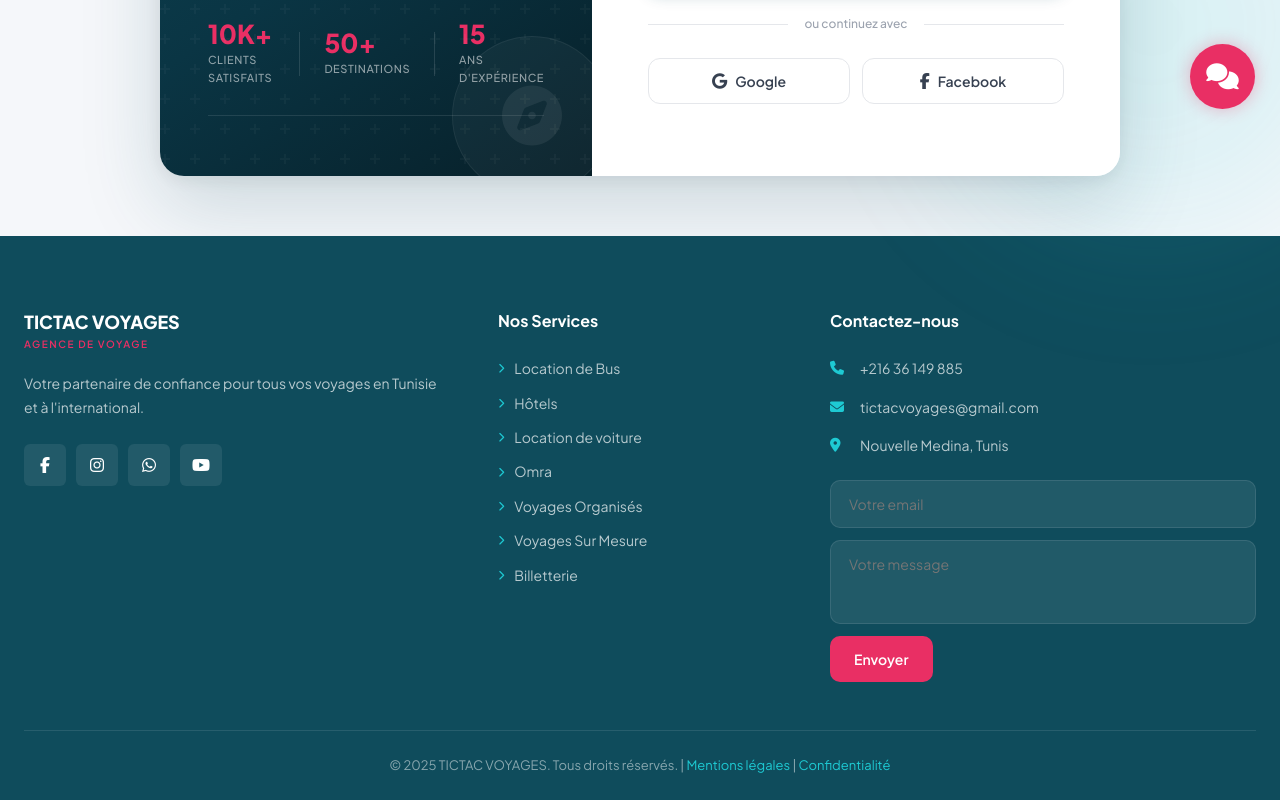
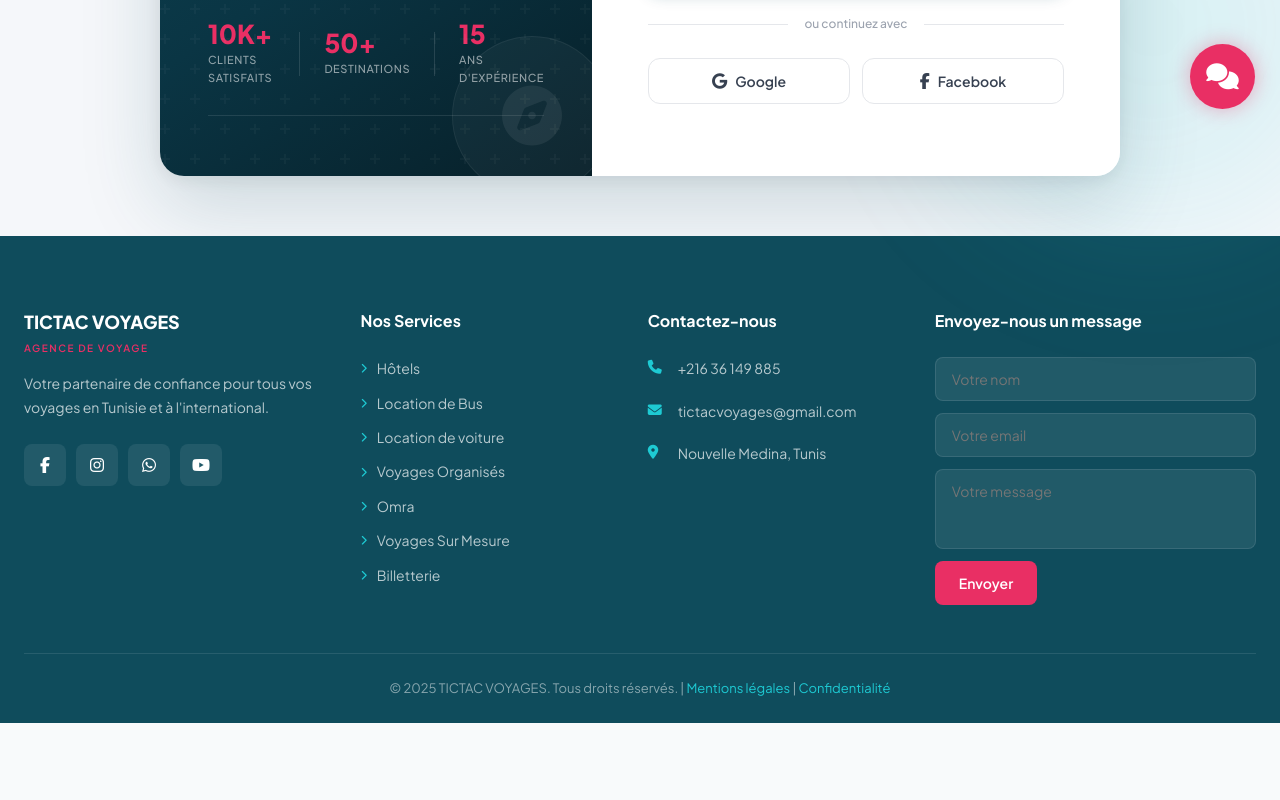
Before and after one commit to maramelkamel/tictac-voyage, a React (Vite) app in the folder frontend/: page /SignIn in a window 1280 px wide. Shown: the part 666-1466 px from the top of the page. After the commit the page ends 1389 px from the top, so only its background shows below. Built offline with nearby package versions, Linux system fonts and the light colour scheme.

Commit message:
update footer et navbar

```diff
--- a/frontend/src/components/Footer.jsx
+++ b/frontend/src/components/Footer.jsx
@@ -1,61 +1,72 @@
+import React from 'react';
 
+const inputStyle = {
+  width: '100%',
+  padding: '12px 16px',
+  background: 'rgba(255,255,255,0.08)',
+  borderRadius: '8px',
+  color: '#fff',
+  fontSize: '14px',
+  border: '1px solid rgba(255,255,255,0.1)',
+  outline: 'none',
+  boxSizing: 'border-box',
+};
 
 const Footer = () => {
+  const services = [
 
-
-  const services = [
-    { id: 1, label: 'Location de Bus', href: "/transport" },
-    { id: 2, label: 'Hôtels', href: '#hotels' },
-    { id: 3, label: 'Location de voiture', href: "/transport" },
-    { id: 4, label: 'Omra', href: "/Omra/Omra" },
-    { id: 5, label: 'Voyages Organisés', href: '#voyageorg' },
-    { id: 6, label: 'Voyages Sur Mesure', href: '#voyagesurmes' },
-    { id: 7, label: 'Billetterie', href: '#billetterie' },
+    { id: 2, label: 'Hôtels',               href: '#hotels' },
+    { id: 1, label: 'Location de Bus',      href: '/transport' },
+    { id: 3, label: 'Location de voiture',  href: '/transport' },
+    { id: 5, label: 'Voyages Organisés',    href: '/VoyagesOrganise/VoyagesOrganise' },
+    { id: 4, label: 'Omra',                 href: '/Omra/Omra' },
+    { id: 6, label: 'Voyages Sur Mesure',   href: '#voyagesurmes' },
+    { id: 7, label: 'Billetterie',          href: '#billetterie' },
   ];
 
-  const contact = [
-    { icon: 'fas fa-phone', label: '+216 36 149 885' },
-    { icon: 'fas fa-envelope', label: 'tictacvoyages@gmail.com' },
+  const contactInfo = [
+    { icon: 'fas fa-phone',          label: '+216 36 149 885' },
+    { icon: 'fas fa-envelope',       label: 'tictacvoyages@gmail.com' },
     { icon: 'fas fa-map-marker-alt', label: 'Nouvelle Medina, Tunis' },
   ];
 
   const socials = [
     { icon: 'fab fa-facebook-f', href: '#' },
-    { icon: 'fab fa-instagram', href: '#' },
-    { icon: 'fab fa-whatsapp', href: '#' },
-    { icon: 'fab fa-youtube', href: '#' },
+    { icon: 'fab fa-instagram',  href: '#' },
+    { icon: 'fab fa-whatsapp',   href: '#' },
+    { icon: 'fab fa-youtube',    href: '#' },
   ];
 
-  const handleContactSubmit = (e) => {
+  const handleSubmit = (e) => {
     e.preventDefault();
-    console.log('Contact form submitted');
     alert('Votre message a été envoyé !');
   };
 
   return (
     <footer
-      id="footer"
       style={{
         background: 'var(--primary)',
-        color: 'var(--white)',
+        color: '#fff',
         padding: '72px 0 0',
       }}
     >
       <div className="container">
+
+        {/* ── 4-column grid ── */}
         <div
+          className="footer-grid"
           style={{
             display: 'grid',
-            gridTemplateColumns: '1.5fr 1fr 1.5fr',
-            gap: '48px',
+            gridTemplateColumns: '1.2fr 1fr 1fr 1.3fr',
+            gap: '40px',
             paddingBottom: '48px',
             borderBottom: '1px solid rgba(255,255,255,0.1)',
           }}
-          className="footer-grid"
         >
-          {/* About Section */}
+
+          {/* ── Col 1 : Brand + Socials ── */}
           <div>
-            <div style={{ marginBottom: '20px' }}>
-              <h1 style={{ fontSize: '18px', fontWeight: 800, color: 'var(--white)' }}>
+            <h1 style={{ fontSize: '18px', fontWeight: 800, color: '#fff', marginBottom: '4px' }}>
               TICTAC VOYAGES
             </h1>
             <span
@@ -66,60 +77,51 @@ const Footer = () => {
                 letterSpacing: '0.15em',
                 textTransform: 'uppercase',
                 display: 'block',
+                marginBottom: '16px',
               }}
             >
               Agence de Voyage
             </span>
-            </div>
 
-            <p
-              style={{
-                fontSize: '14px',
-                color: 'rgba(255,255,255,0.7)',
-                lineHeight: 1.7,
-                marginBottom: '24px',
-              }}
-            >
+            <p style={{ fontSize: '14px', color: 'rgba(255,255,255,0.7)', lineHeight: 1.7, marginBottom: '24px' }}>
               Votre partenaire de confiance pour tous vos voyages en Tunisie et à l'international.
             </p>
 
-            <div style={{ display: 'flex', gap: '10px' }}>
-              {socials.map((social, idx) => (
+            <div style={{ display: 'flex', gap: '10px', flexWrap: 'wrap' }}>
+              {socials.map((s, i) => (
                 <a
-                  key={idx}
-                  href={social.href}
-                  aria-label="Social link"
-                  className="social-link"
+                  key={i}
+                  href={s.href}
+                  className="footer-social"
+                  aria-label="social"
                   style={{
                     width: '42px',
                     height: '42px',
                     background: 'rgba(255,255,255,0.08)',
-                    borderRadius: 'var(--radius-sm)',
+                    borderRadius: '8px',
                     display: 'flex',
                     alignItems: 'center',
                     justifyContent: 'center',
-                    color: 'var(--white)',
+                    color: '#fff',
                     fontSize: '16px',
+                    textDecoration: 'none',
                     transition: 'all 0.3s ease',
-                    textDecoration: 'none',
                   }}
                 >
-                  <i className={social.icon} />
+                  <i className={s.icon} />
                 </a>
               ))}
             </div>
           </div>
 
-          {/* Services */}
+          {/* ── Col 2 : Nos Services ── */}
           <div>
-            <h4 style={{ fontSize: '16px', fontWeight: 700, marginBottom: '24px' }}>
-              Nos Services
-            </h4>
-            <ul style={{ display: 'flex', flexDirection: 'column', gap: '12px' }}>
-              {services.map((service) => (
-                <li key={service.id}>
+            <h4 style={{ fontSize: '16px', fontWeight: 700, marginBottom: '24px' }}>Nos Services</h4>
+            <ul style={{ listStyle: 'none', padding: 0, margin: 0, display: 'flex', flexDirection: 'column', gap: '12px' }}>
+              {services.map((s) => (
+                <li key={s.id}>
                   <a
-                    href={service.href}
+                    href={s.href}
                     className="footer-link"
                     style={{
                       fontSize: '14px',
@@ -127,29 +129,25 @@ const Footer = () => {
                       display: 'flex',
                       alignItems: 'center',
                       gap: '10px',
+                      textDecoration: 'none',
                       transition: 'all 0.3s ease',
-                      textDecoration: 'none',
                     }}
                   >
                     <i className="fas fa-chevron-right" style={{ fontSize: '10px', color: 'var(--secondary)' }} />
-                    {service.label}
+                    {s.label}
                   </a>
                 </li>
               ))}
             </ul>
           </div>
 
-          {/* Contact Form */}
+          {/* ── Col 3 : Contactez-nous ── */}
           <div>
-            <h4 style={{ fontSize: '16px', fontWeight: 700, marginBottom: '24px' }}>
-              Contactez-nous
-            </h4>
-
-            {/* Contact Info */}
-            <ul style={{ display: 'flex', flexDirection: 'column', gap: '16px', marginBottom: '24px' }}>
-              {contact.map((item, idx) => (
+            <h4 style={{ fontSize: '16px', fontWeight: 700, marginBottom: '24px' }}>Contactez-nous</h4>
+            <ul style={{ listStyle: 'none', padding: 0, margin: 0, display: 'flex', flexDirection: 'column', gap: '20px' }}>
+              {contactInfo.map((item, i) => (
                 <li
-                  key={idx}
+                  key={i}
                   style={{
                     display: 'flex',
                     alignItems: 'flex-start',
@@ -158,113 +156,86 @@ const Footer = () => {
                     color: 'rgba(255,255,255,0.7)',
                   }}
                 >
-                  <i className={item.icon} style={{ color: 'var(--secondary)', marginTop: '4px', width: '16px' }} />
+                  <i className={item.icon} style={{ color: 'var(--secondary)', marginTop: '3px', width: '16px' }} />
                   {item.label}
                 </li>
               ))}
             </ul>
+          </div>
 
-            {/* Form */}
-            <form onSubmit={handleContactSubmit} style={{ display: 'flex', flexDirection: 'column', gap: '12px' }}>
+          {/* ── Col 4 : Messagerie ── */}
+          <div>
+            <h4 style={{ fontSize: '16px', fontWeight: 700, marginBottom: '24px' }}>Envoyez-nous un message</h4>
+            <form onSubmit={handleSubmit} style={{ display: 'flex', flexDirection: 'column', gap: '12px' }}>
+              <input
+                type="text"
+                placeholder="Votre nom"
+                required
+                style={inputStyle}
+              />
               <input
                 type="email"
                 placeholder="Votre email"
                 required
-                style={{
-                  width: '100%',
-                  padding: '14px 18px',
-                  background: 'rgba(255,255,255,0.08)',
-                  borderRadius: 'var(--radius-md)',
-                  color: 'var(--white)',
-                  fontSize: '14px',
-                  border: '1px solid rgba(255,255,255,0.1)',
-                  outline: 'none',
-                }}
+                style={inputStyle}
               />
               <textarea
                 placeholder="Votre message"
-                rows="3"
+                rows={3}
                 required
-                style={{
-                  width: '100%',
-                  padding: '14px 18px',
-                  background: 'rgba(255,255,255,0.08)',
-                  borderRadius: 'var(--radius-md)',
-                  color: 'var(--white)',
-                  fontSize: '14px',
-                  border: '1px solid rgba(255,255,255,0.1)',
-                  outline: 'none',
-                  resize: 'none',
-                  fontFamily: 'inherit',
-                }}
+                style={{ ...inputStyle, resize: 'none', fontFamily: 'inherit' }}
               />
               <button
                 type="submit"
                 style={{
-                  padding: '14px 24px',
+                  padding: '13px 24px',
                   background: 'var(--accent)',
-                  color: 'var(--white)',
-                  borderRadius: 'var(--radius-md)',
+                  color: '#fff',
+                  borderRadius: '8px',
                   fontWeight: 600,
                   fontSize: '14px',
-                  transition: 'all 0.3s ease',
                   border: 'none',
                   cursor: 'pointer',
                   alignSelf: 'flex-start',
+                  transition: 'all 0.3s ease',
                 }}
               >
                 Envoyer
               </button>
             </form>
           </div>
+
         </div>
 
-        {/* Footer Bottom */}
+        {/* ── Bottom bar ── */}
         <div style={{ padding: '24px 0', textAlign: 'center' }}>
-          <p style={{ fontSize: '13px', color: 'rgba(255,255,255,0.5)' }}>
+          <p style={{ fontSize: '13px', color: 'rgba(255,255,255,0.5)', margin: 0 }}>
             © 2025 TICTAC VOYAGES. Tous droits réservés. |{' '}
-            <a href="#" className="hover-text-pink" style={{ color: 'var(--secondary)', textDecoration: 'none', transition: 'all 0.3s ease' }}>
+            <a href="#" className="footer-bottom-link" style={{ color: 'var(--secondary)', textDecoration: 'none' }}>
               Mentions légales
             </a>{' '}
             |{' '}
-            <a href="#" className="hover-text-pink" style={{ color: 'var(--secondary)', textDecoration: 'none', transition: 'all 0.3s ease' }}>
+            <a href="#" className="footer-bottom-link" style={{ color: 'var(--secondary)', textDecoration: 'none' }}>
               Confidentialité
             </a>
           </p>
         </div>
+
       </div>
 
       <style>{`
-        /* Hover effects */
-        .social-link:hover {
-          background: #D81B60 !important;
-          transform: translateY(-3px);
-        }
-
-        .footer-link:hover {
-          color: #D81B60 !important;
-          transform: translateX(5px);
-        }
-
-        .footer-link:hover i {
-          color: #D81B60 !important;
-        }
-
-        .hover-text-pink:hover {
-          color: #D81B60 !important;
-        }
-
-        /* Form focus effects */
-        input:focus, textarea:focus {
+        .footer-social:hover { background: #D81B60 !important; transform: translateY(-3px); }
+        .footer-link:hover   { color: #D81B60 !important; transform: translateX(5px); }
+        .footer-link:hover i { color: #D81B60 !important; }
+        .footer-bottom-link:hover { color: #D81B60 !important; }
+        footer input:focus, footer textarea:focus {
           background: rgba(255,255,255,0.15) !important;
           border-color: rgba(255,255,255,0.3) !important;
         }
-
-        /* Responsive */
         @media (max-width: 1024px) {
           .footer-grid { grid-template-columns: 1fr 1fr !important; }
         }
-        @media (max-width: 768px) {
+        @media (max-width: 640px) {
           .footer-grid { grid-template-columns: 1fr !important; gap: 32px !important; }
         }
       `}</style>
--- a/frontend/src/components/Navbar.jsx
+++ b/frontend/src/components/Navbar.jsx
@@ -59,7 +59,7 @@ const navLinks = [
   {
     id: 6,
     label: 'Contact',
-    href: '#footer',
+    href: '/Contact',
   },
 ];
 
```
Lines whose indentation alone changed are shown as unchanged.
